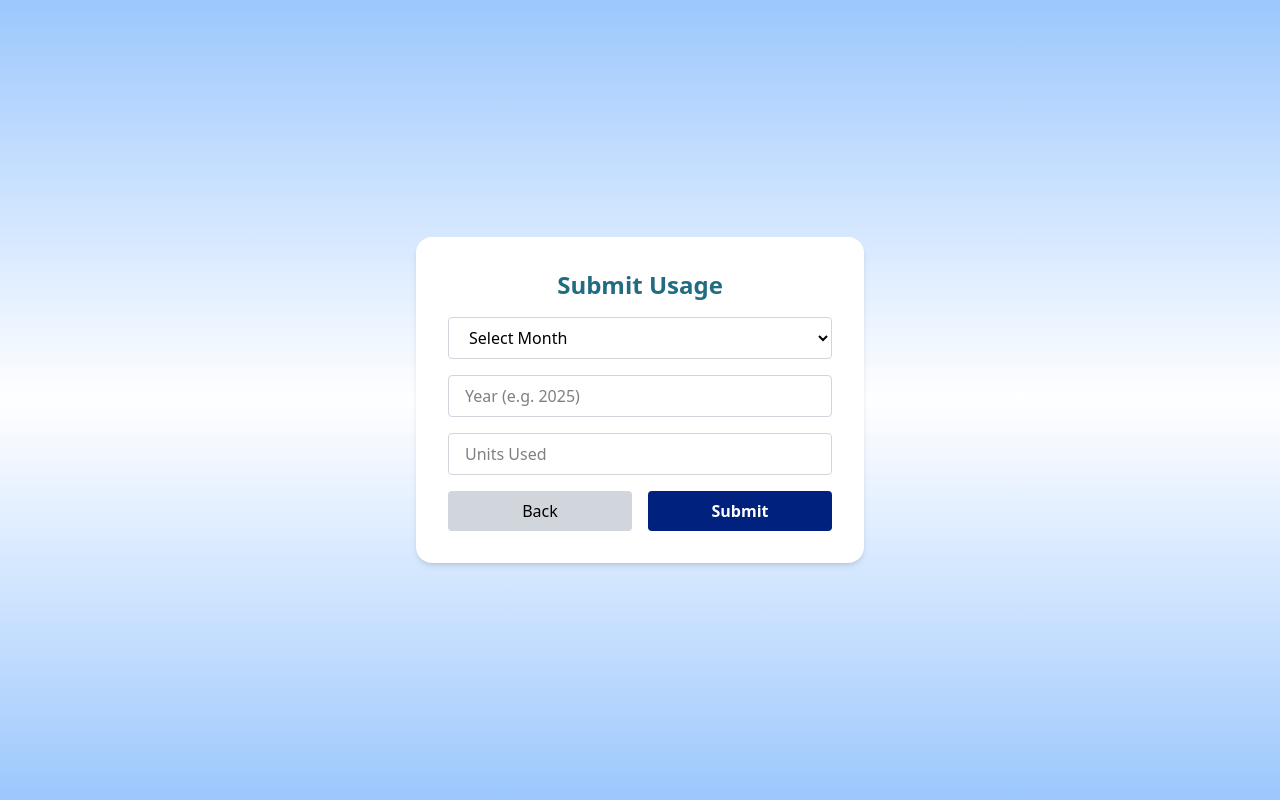
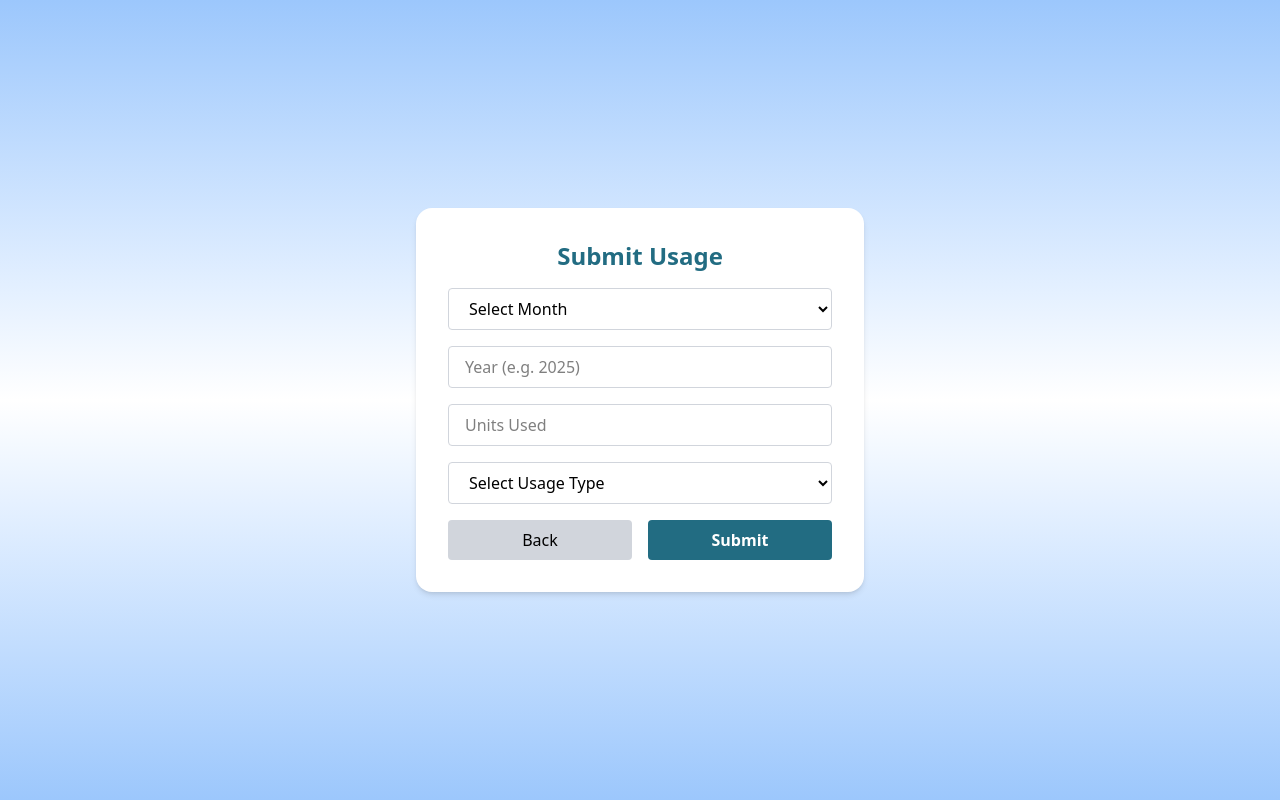
Before and after one commit to banhisikha-talukdar/WattConnect, a React (Vite) app in the folder wattconnect-client/: page /customer/add in a window 1280 px wide. Shown: the top 800 px of the page. Built offline with nearby package versions, Linux system fonts and the light colour scheme.

Commit message:
Updated SubmitUsageForm with usage type selection

```diff
--- a/wattconnect-client/src/components/Navbar.jsx
+++ b/wattconnect-client/src/components/Navbar.jsx
@@ -34,7 +34,7 @@ export default function Navbar({ type }) {
   ];
 
   return (
-    <aside className="w-68 bg-[#f4f6fa] shadow-xl p-6 h-full">
+    <aside className="w-68 bg-[#dfeafa] shadow-xl p-6 h-screen">
       <h2 className="text-xl text-blue-700 font-bold mb-4">WattConnect</h2>
       <ul className="space-y-3">
         {links.map((link, index) => {
--- a/wattconnect-client/src/components/SubmitUsageForm.jsx
+++ b/wattconnect-client/src/components/SubmitUsageForm.jsx
@@ -10,11 +10,12 @@ export default function SubmitUsageForm() {
   const [month, setMonth] = useState("");
   const [year, setYear] = useState("");
   const [unitsUsed, setUnitsUsed] = useState("");
+  const [usageType, setUsageType] = useState("");
 
   const handleSubmit = async (e) => {
     e.preventDefault();
 
-    if (!month || !year || !unitsUsed) {
+    if (!month || !year || !unitsUsed || !usageType) {
       alert("Please fill all fields");
       return;
     }
@@ -22,7 +23,7 @@ export default function SubmitUsageForm() {
     try {
       const res = await axios.post(
         "http://localhost:5000/api/usage",
-        { month, year: Number(year), unitsUsed: Number(unitsUsed) },
+        { month, year: Number(year), unitsUsed: Number(unitsUsed), usageType },
         {
           headers: {
             Authorization: `Bearer ${token}`,
@@ -72,7 +73,6 @@ export default function SubmitUsageForm() {
         className="border border-gray-300 px-4 py-2 rounded focus:outline-none focus:ring-2 focus:ring-[#226c82]"
       />
 
-
       <input
         type="number"
         placeholder="Units Used"
@@ -82,6 +82,17 @@ export default function SubmitUsageForm() {
         min="0"
         className="border border-gray-300 px-4 py-2 rounded focus:outline-none focus:ring-2 focus:ring-[#226c82]"
       />
+
+      <select
+        value={usageType}
+        onChange={(e) => setUsageType(e.target.value)}
+        required
+        className="border border-gray-300 px-4 py-2 rounded focus:outline-none focus:ring-2 focus:ring-[#226c82]"
+      >
+        <option value="">Select Usage Type</option>
+        <option value="Domestic">Domestic</option>
+        <option value="Commercial">Commercial</option>
+      </select>
 
       <div className="flex justify-between gap-4">
         <button
@@ -93,7 +104,7 @@ export default function SubmitUsageForm() {
         </button>
         <button
           type="submit"
-            className="w-1/2 bg-[#01217e] hover:bg-[#f0920f] text-white font-semibold py-2 rounded transition"
+          className="w-1/2 bg-[#226c82] hover:bg-[#f0920f] text-white font-semibold py-2 rounded transition"
         >
           Submit
         </button>
```
Lines whose indentation alone changed are shown as unchanged.
